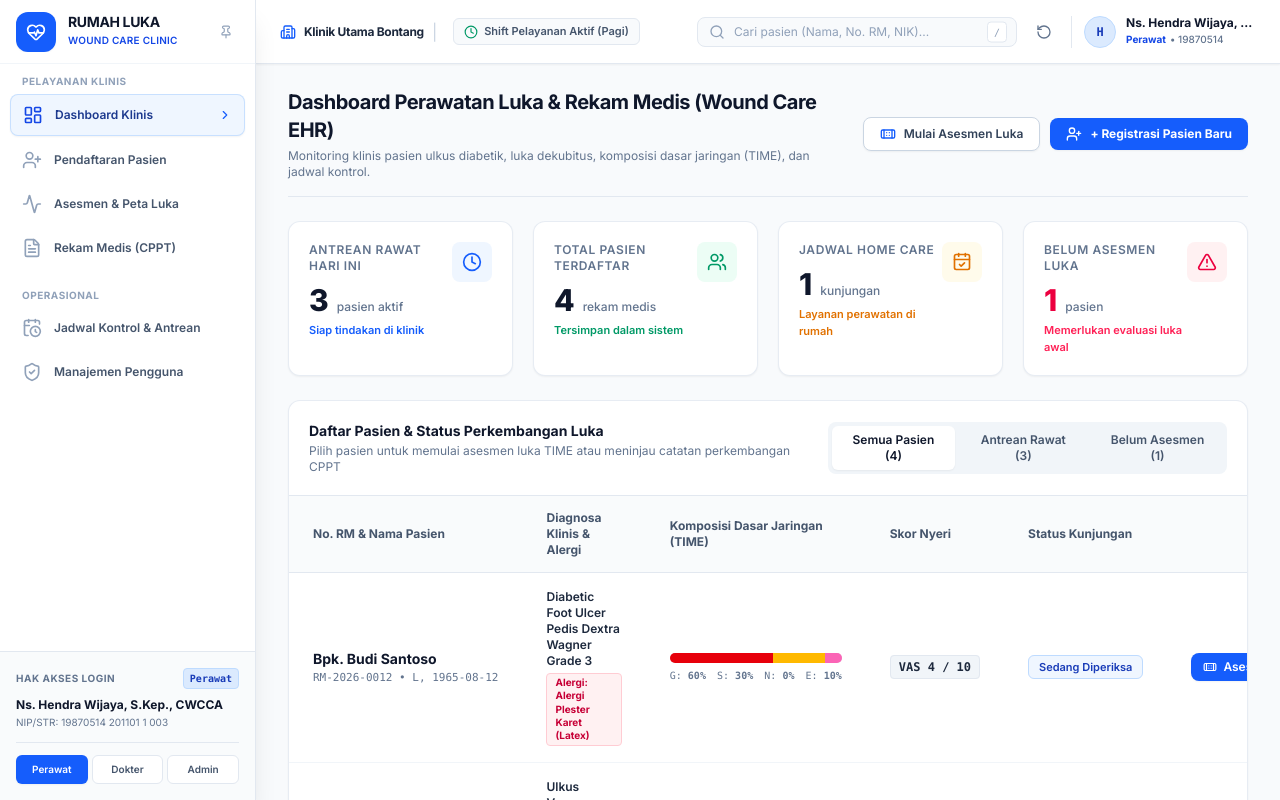
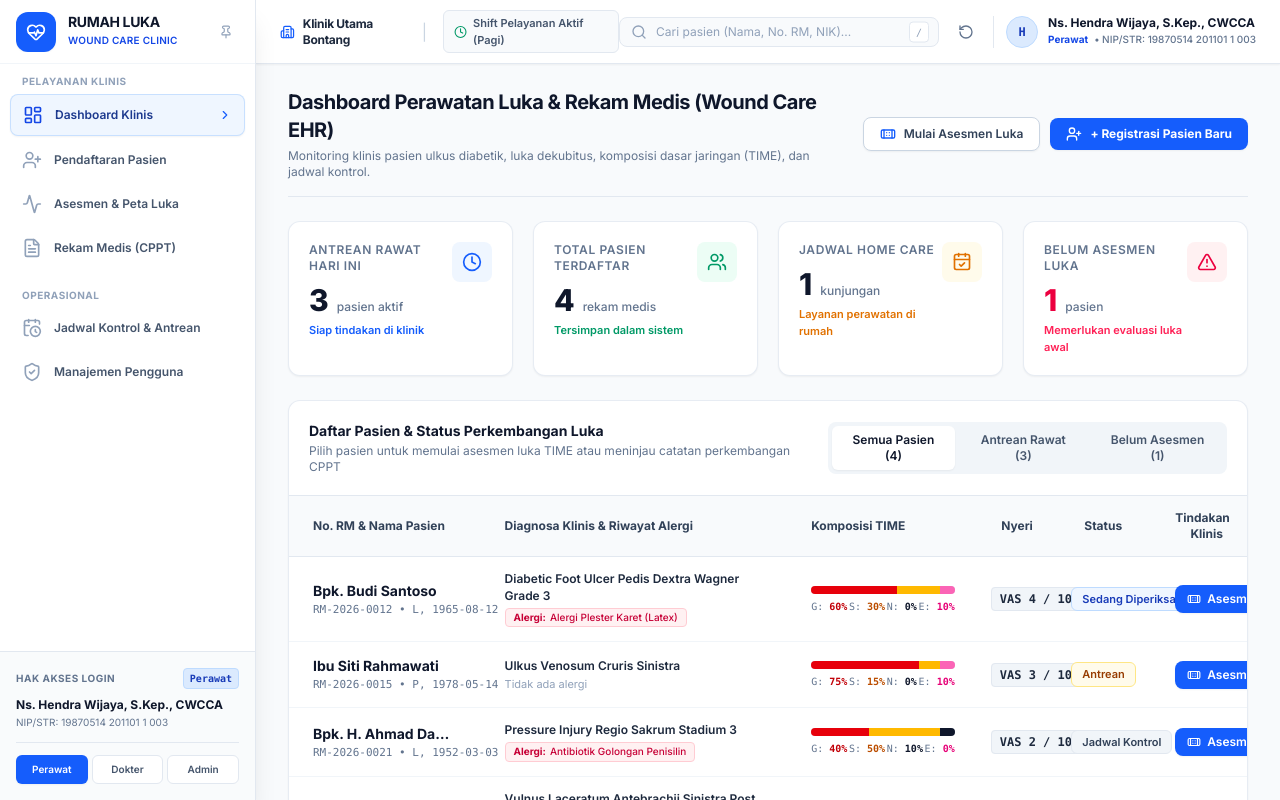
Before and after one commit to xamiuz/Rumah_Luka_Borneo, a Next.js app: page / in a window 1280 px wide. Shown: the top 800 px of the page. Built offline with nearby package versions, Linux system fonts and the light colour scheme.

Commit message:
fix: balance table column widths and prevent broken vertical word wrapping

```diff
--- a/src/app/page.tsx
+++ b/src/app/page.tsx
@@ -181,24 +181,24 @@ export default function DashboardPage() {
           </div>
         </div>
 
-        {/* Full-Width Table */}
+        {/* Full-Width Table with Balanced Column Layout */}
         <div className="overflow-x-auto w-full">
-          <table className="w-full text-left text-xs">
-            <thead className="bg-slate-50/80 text-slate-600 font-semibold border-b border-slate-200">
+          <table className="w-full text-left text-xs table-fixed">
+            <thead className="bg-slate-50/90 text-slate-700 font-semibold border-b border-slate-200">
               <tr>
-                <th className="px-6 py-3.5">No. RM & Nama Pasien</th>
-                <th className="px-6 py-3.5">Diagnosa Klinis & Alergi</th>
-                <th className="px-6 py-3.5">Komposisi Dasar Jaringan (TIME)</th>
-                <th className="px-6 py-3.5">Skor Nyeri</th>
-                <th className="px-6 py-3.5">Status Kunjungan</th>
-                <th className="px-6 py-3.5 text-right">Tindakan Klinis</th>
+                <th className="w-[20%] min-w-[200px] px-6 py-3.5">No. RM & Nama Pasien</th>
+                <th className="w-[32%] min-w-[280px] px-6 py-3.5">Diagnosa Klinis & Riwayat Alergi</th>
+                <th className="w-[20%] min-w-[210px] px-6 py-3.5">Komposisi TIME</th>
+                <th className="w-[8%] min-w-[85px] px-3 py-3.5 text-center">Nyeri</th>
+                <th className="w-[10%] min-w-[120px] px-4 py-3.5 text-center">Status</th>
+                <th className="w-[10%] min-w-[170px] px-6 py-3.5 text-right">Tindakan Klinis</th>
               </tr>
             </thead>
             <tbody className="divide-y divide-slate-100">
               {filteredPatients.length === 0 ? (
                 <tr>
                   <td colSpan={6} className="px-6 py-12 text-center text-slate-400">
-                    Tidak ada pasien yang sesuai filter.
+                    Tidak ada pasien yang sesuai filter pencarian.
                   </td>
                 </tr>
               ) : (
@@ -211,66 +211,76 @@ export default function DashboardPage() {
                   }[p.statusKunjungan];
 
                   return (
-                    <tr key={p.id} className="hover:bg-slate-50/80 transition-colors">
-                      <td className="px-6 py-4 whitespace-nowrap">
-                        <div className="font-bold text-sm text-slate-900">{p.nama}</div>
-                        <div className="text-[11px] text-slate-500 font-mono mt-0.5">
+                    <tr key={p.id} className="hover:bg-slate-50/70 transition-colors">
+                      <td className="px-6 py-3.5 align-middle">
+                        <div className="font-bold text-sm text-slate-900 truncate" title={p.nama}>
+                          {p.nama}
+                        </div>
+                        <div className="text-[11px] text-slate-500 font-mono mt-0.5 whitespace-nowrap">
                           {p.noRm} • {p.jenisKelamin === 'Laki-laki' ? 'L' : 'P'}, {p.tanggalLahir}
                         </div>
                       </td>
 
-                      <td className="px-6 py-4">
-                        <div className="font-semibold text-slate-800">{p.diagnosisMedisUtama}</div>
+                      <td className="px-6 py-3.5 align-middle">
+                        <div className="font-semibold text-slate-800 leading-snug" title={p.diagnosisMedisUtama}>
+                          {p.diagnosisMedisUtama}
+                        </div>
                         {p.riwayatAlergi && p.riwayatAlergi !== 'Tidak Ada' ? (
-                          <span className="text-[10px] text-rose-700 font-bold bg-rose-50 px-2 py-0.5 rounded border border-rose-200 mt-1 inline-block">
-                            Alergi: {p.riwayatAlergi}
+                          <div className="mt-1">
+                            <span
+                              title={`Alergi: ${p.riwayatAlergi}`}
+                              className="inline-flex items-center gap-1 text-[10px] text-rose-700 font-medium bg-rose-50 px-2 py-0.5 rounded border border-rose-200 max-w-full"
+                            >
+                              <span className="font-bold shrink-0">Alergi:</span>
+                              <span className="truncate">{p.riwayatAlergi}</span>
                             </span>
+                          </div>
                         ) : (
                           <span className="text-[11px] text-slate-400 mt-0.5 block">Tidak ada alergi</span>
                         )}
                       </td>
 
-                      <td className="px-6 py-4 min-w-[220px]">
+                      <td className="px-6 py-3.5 align-middle">
                         {p.asesmenTerakhir ? (
-                          <div className="space-y-1.5">
+                          <div className="space-y-1.5 max-w-[240px]">
                             {/* TIME Tissue Bar */}
-                            <div className="h-2.5 rounded-full overflow-hidden flex bg-slate-200 shadow-inner">
+                            <div className="h-2 rounded-full overflow-hidden flex bg-slate-200 shadow-inner">
                               <div
                                 style={{ width: `${p.asesmenTerakhir.dasarLuka.persenGranulasi}%` }}
-                                className="bg-red-600"
+                                className="bg-red-600 transition-all"
                                 title={`Granulasi (Merah): ${p.asesmenTerakhir.dasarLuka.persenGranulasi}%`}
                               />
                               <div
                                 style={{ width: `${p.asesmenTerakhir.dasarLuka.persenSlough}%` }}
-                                className="bg-amber-400"
+                                className="bg-amber-400 transition-all"
                                 title={`Slough (Kuning): ${p.asesmenTerakhir.dasarLuka.persenSlough}%`}
                               />
                               <div
                                 style={{ width: `${p.asesmenTerakhir.dasarLuka.persenNekrotik}%` }}
-                                className="bg-slate-900"
+                                className="bg-slate-900 transition-all"
                                 title={`Nekrotik (Hitam): ${p.asesmenTerakhir.dasarLuka.persenNekrotik}%`}
                               />
                               <div
                                 style={{ width: `${p.asesmenTerakhir.dasarLuka.persenEpitelisasi}%` }}
-                                className="bg-pink-400"
+                                className="bg-pink-400 transition-all"
                                 title={`Epitel (Pink): ${p.asesmenTerakhir.dasarLuka.persenEpitelisasi}%`}
                               />
                             </div>
                             <div className="flex justify-between text-[10px] text-slate-500 font-mono">
-                              <span>G: <strong>{p.asesmenTerakhir.dasarLuka.persenGranulasi}%</strong></span>
-                              <span>S: <strong>{p.asesmenTerakhir.dasarLuka.persenSlough}%</strong></span>
-                              <span>N: <strong>{p.asesmenTerakhir.dasarLuka.persenNekrotik}%</strong></span>
-                              <span>E: <strong>{p.asesmenTerakhir.dasarLuka.persenEpitelisasi}%</strong></span>
+                              <span>G: <strong className="text-red-700">{p.asesmenTerakhir.dasarLuka.persenGranulasi}%</strong></span>
+                              <span>S: <strong className="text-amber-700">{p.asesmenTerakhir.dasarLuka.persenSlough}%</strong></span>
+                              <span>N: <strong className="text-slate-900">{p.asesmenTerakhir.dasarLuka.persenNekrotik}%</strong></span>
+                              <span>E: <strong className="text-pink-600">{p.asesmenTerakhir.dasarLuka.persenEpitelisasi}%</strong></span>
                             </div>
                           </div>
                         ) : (
                           <span className="text-[11px] text-slate-400 italic">
-                            Belum ada asesmen luka
+                            Belum ada asesmen
                           </span>
                         )}
                       </td>
 
-                      <td className="px-6 py-4 whitespace-nowrap">
+                      <td className="px-3 py-3.5 align-middle text-center whitespace-nowrap">
                         {p.asesmenTerakhir ? (
                           <span className="font-mono font-bold text-xs bg-slate-100 px-2 py-1 rounded text-slate-800 border border-slate-200">
                             VAS {p.asesmenTerakhir.skorNyeri} / 10
@@ -280,13 +290,14 @@ export default function DashboardPage() {
                         )}
                       </td>
 
-                      <td className="px-6 py-4 whitespace-nowrap">
-                        <span className={`px-2.5 py-1 text-[11px] font-semibold rounded-md border ${statusBadge}`}>
+                      <td className="px-4 py-3.5 align-middle text-center whitespace-nowrap">
+                        <span className={`px-2.5 py-1 text-[11px] font-semibold rounded-md border inline-block ${statusBadge}`}>
                           {p.statusKunjungan}
                         </span>
                       </td>
 
-                      <td className="px-6 py-4 text-right whitespace-nowrap space-x-2">
+                      <td className="px-6 py-3.5 align-middle text-right whitespace-nowrap">
+                        <div className="inline-flex items-center gap-1.5 justify-end">
                           <Link
                             href={`/asesmen?pasienId=${p.id}`}
                             className="inline-flex items-center gap-1.5 px-3 py-1.5 bg-blue-600 hover:bg-blue-700 text-white text-xs font-semibold rounded-lg transition shadow-xs"
@@ -296,11 +307,12 @@ export default function DashboardPage() {
                           </Link>
                           <Link
                             href={`/rekam-medis?pasienId=${p.id}`}
-                          className="inline-flex items-center gap-1.5 px-3 py-1.5 bg-white border border-slate-300 text-slate-700 text-xs font-semibold rounded-lg hover:bg-slate-100 transition shadow-xs"
+                            className="inline-flex items-center gap-1.5 px-2.5 py-1.5 bg-white border border-slate-300 text-slate-700 text-xs font-semibold rounded-lg hover:bg-slate-100 transition shadow-xs"
                           >
                             <FileText className="w-3.5 h-3.5 text-slate-500" />
                             <span>CPPT</span>
                           </Link>
+                        </div>
                       </td>
                     </tr>
                   );
--- a/src/components/layout/TopNavbar.tsx
+++ b/src/components/layout/TopNavbar.tsx
@@ -68,13 +68,13 @@ export function TopNavbar() {
           <div className="w-8 h-8 rounded-full bg-blue-100 text-blue-800 border border-blue-200 flex items-center justify-center text-xs font-bold font-mono">
             {currentUser.nama.charAt(currentUser.nama.startsWith('Ns.') || currentUser.nama.startsWith('dr.') ? 4 : 0)}
           </div>
-          <div className="hidden lg:block text-left text-xs">
-            <p className="font-bold text-slate-900 leading-none truncate max-w-[130px]">
+          <div className="hidden sm:block text-left text-xs">
+            <p className="font-bold text-slate-900 leading-none whitespace-nowrap">
               {currentUser.nama}
             </p>
-            <p className="text-[10px] text-slate-500 mt-1 flex items-center gap-1 font-medium">
+            <p className="text-[10px] text-slate-500 mt-1 flex items-center gap-1.5 font-medium whitespace-nowrap">
               <span className="text-blue-700 font-bold">{currentUser.role}</span>
-              {currentUser.strNip && <span>• {currentUser.strNip.split(' ')[0]}</span>}
+              {currentUser.strNip && <span>• NIP/STR: {currentUser.strNip}</span>}
             </p>
           </div>
         </div>
```
Lines whose indentation alone changed are shown as unchanged.
